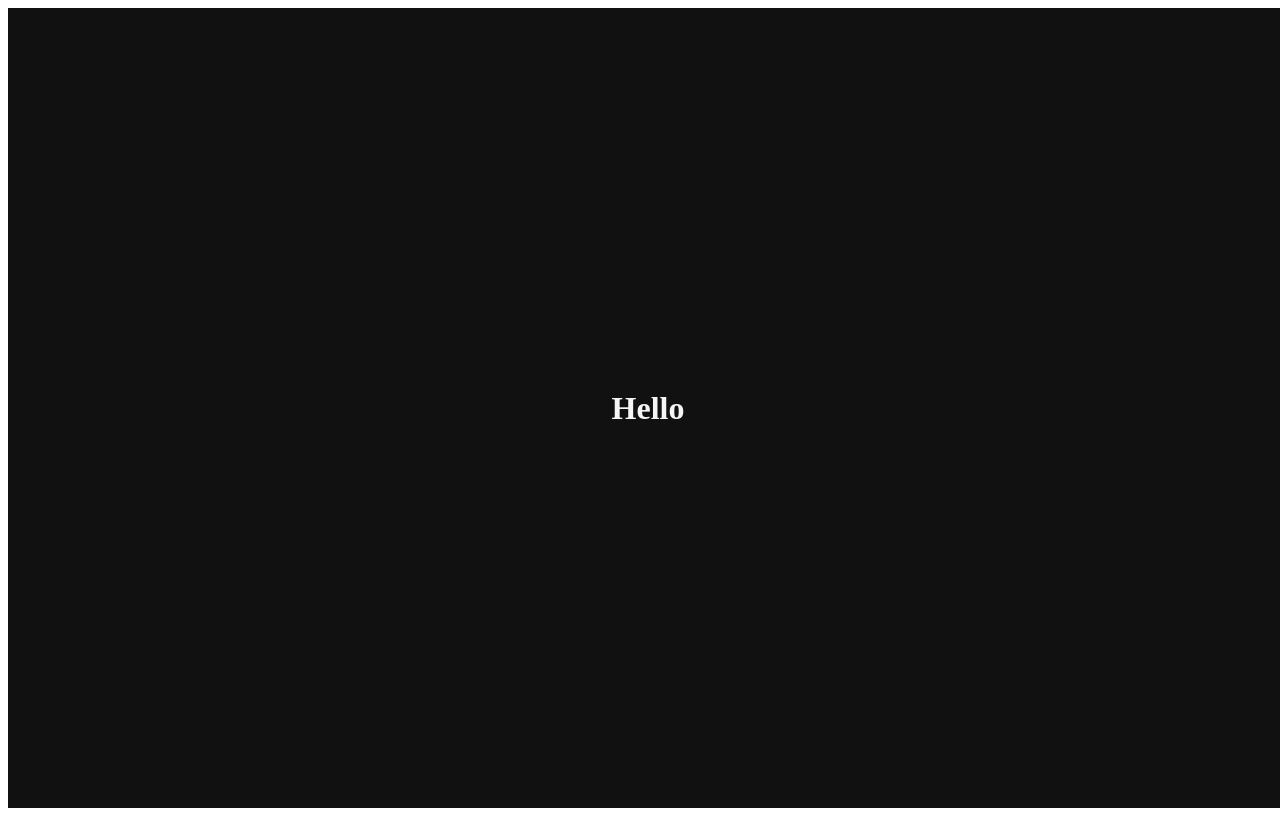
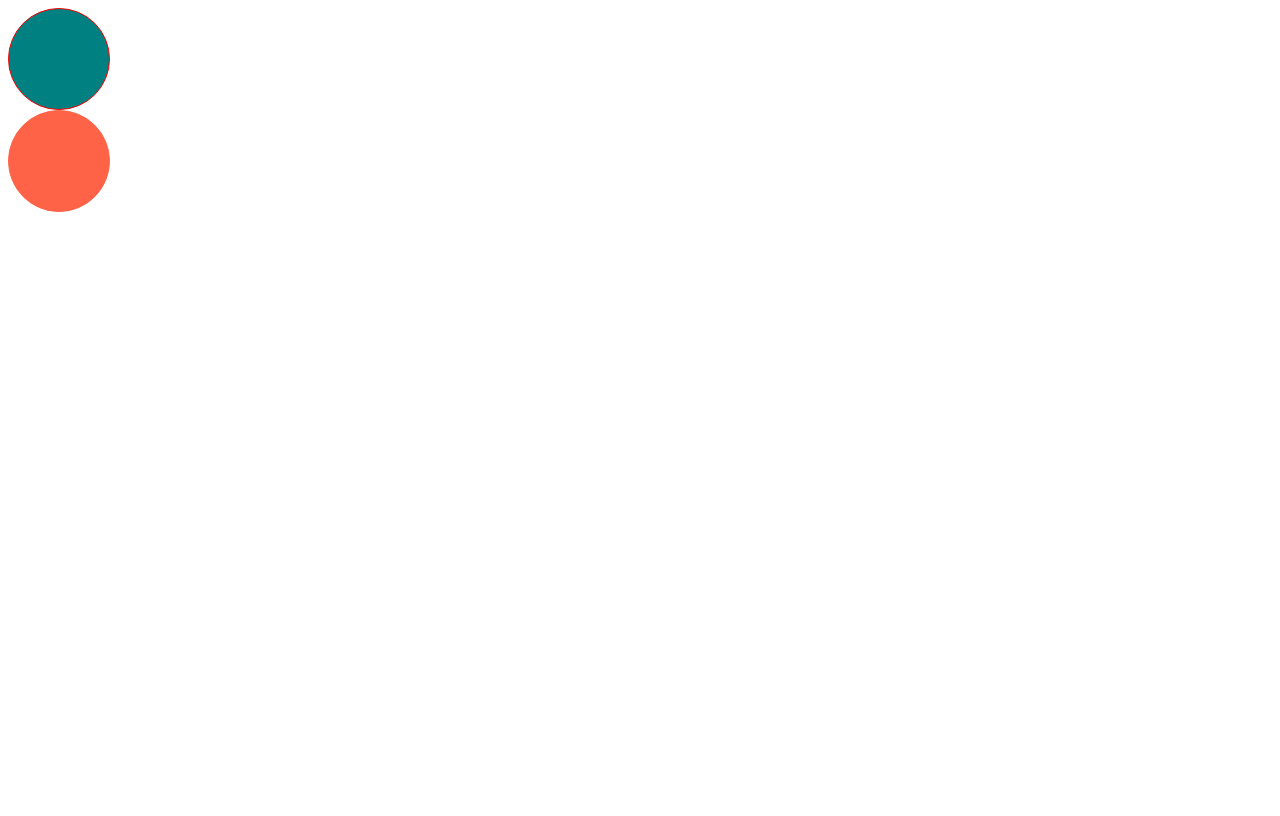
Before and after one commit to beecomci/react-masterclass, a React (Create React App) app: page /1 in a window 1280 px wide. Built offline with nearby package versions, Linux system fonts and the light colour scheme.

Commit message:
props 적용

```diff
--- a/src/App.tsx
+++ b/src/App.tsx
@@ -1,52 +1,11 @@
-import styled, { keyframes } from "styled-components";
-
-const Wrapper = styled.div`
-  display: flex;
-  height: 100vh;
-  width: 100vw;
-  justify-content: center;
-  align-items: center;
-  background-color: ${props => props.theme.backgroundColor};
-`;
-
-const Title = styled.h1`
-  color: ${props => props.theme.textColor};
-`;
-
-const rotationAnimation = keyframes`
-  from {
-    transform: rotate(0deg);
-  }
-  to {
-    transform: rotate(360deg);
-  }
-`;
-
-const Text = styled.span`
-  font-size: 30px;
-`;
-
-const Box = styled.div`
-  display: flex;
-  width: 200px;
-  height: 200px;
-  background-color: tomato;
-  justify-content: center;
-  align-items: center;
-  animation: ${rotationAnimation} 1s linear infinite;
-
-  ${Text} {
-    &:hover {
-      color: yellow;
-    }
-  }
-`;
+import Circle from "./Circle";
 
 function App() {
   return (
-    <Wrapper>
-      <Title>Hello</Title>
-    </Wrapper>
+    <div>
+      <Circle bgColor="teal" borderColor="red" />
+      <Circle bgColor="tomato" />
+    </div>
   );
 }
 
--- /dev/null
+++ b/src/Circle.tsx
@@ -0,0 +1,25 @@
+import styled from "styled-components";
+
+interface ContainerProps {
+  bgColor: string;
+  borderColor?: string;
+}
+
+const Container = styled.div<ContainerProps>`
+  width: 100px;
+  height: 100px;
+  background-color: ${props => props.bgColor};
+  border-radius: 100px;
+  border: 1px solid ${props => props.borderColor};
+`;
+
+interface CircleProps {
+  bgColor: string;
+  borderColor?: string;
+}
+
+function Circle({ bgColor, borderColor }: CircleProps) {
+  return <Container bgColor={bgColor} borderColor={borderColor ?? bgColor} />;
+}
+
+export default Circle;
--- a/src/index.tsx
+++ b/src/index.tsx
@@ -1,6 +1,5 @@
 import React from "react";
 import ReactDOM from "react-dom";
-import { ThemeProvider } from "styled-components";
 import App from "./App";
 
 const darkTheme = {
@@ -15,9 +14,7 @@
 
 ReactDOM.render(
   <React.StrictMode>
-    <ThemeProvider theme={darkTheme}>
-      <App />
-    </ThemeProvider>
+    <App />
   </React.StrictMode>,
   document.getElementById("root")
 );
```
